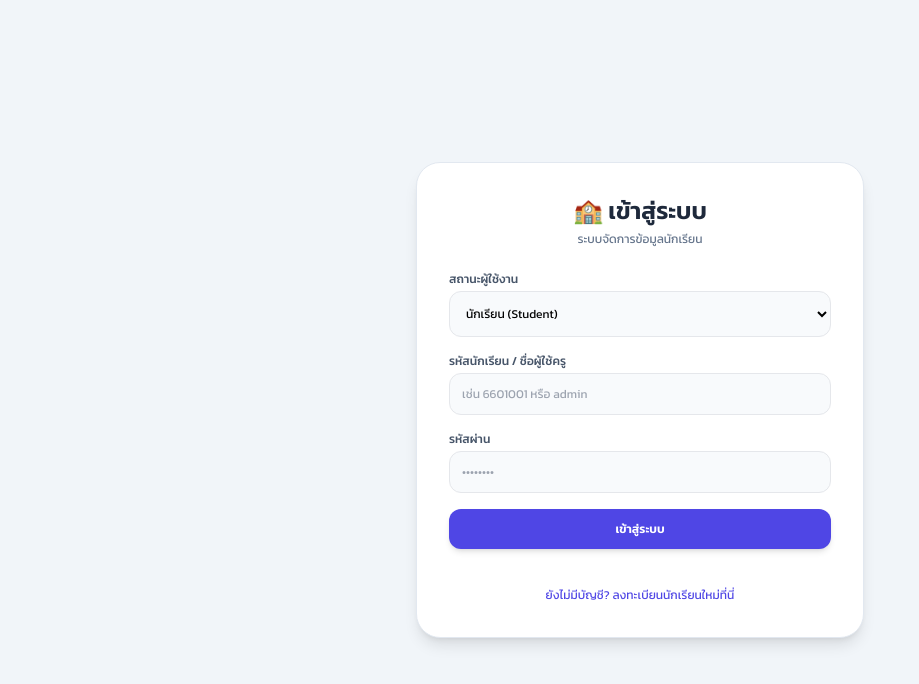
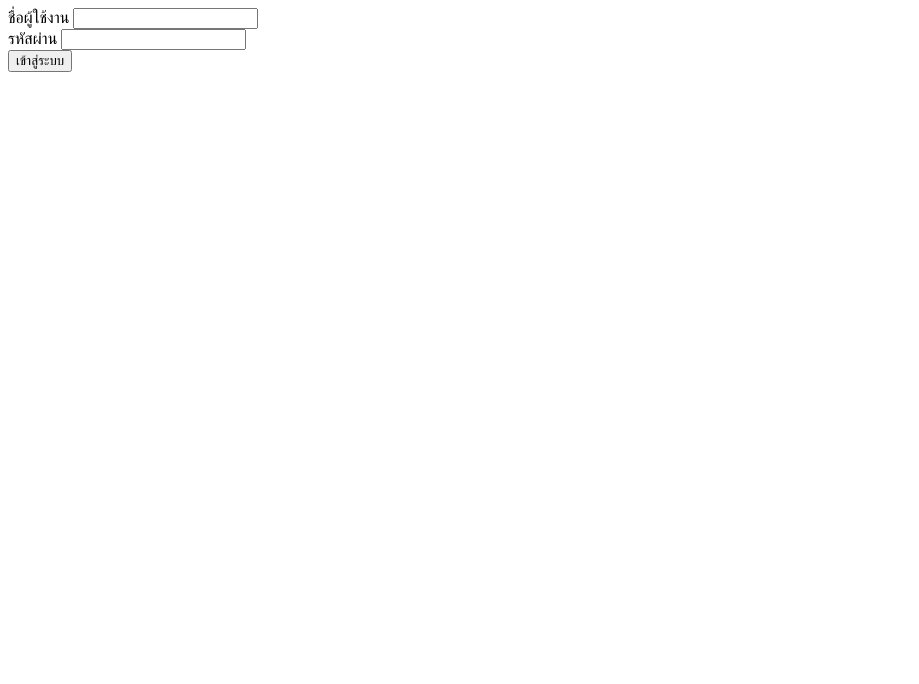
Before and after one commit to sittisak2009/student-web, a Python web app: template templates/login.html in a window 1280 px wide. Shown: the top 684 px of the page, without its empty margins (0-919 px from the left). Run offline with Jinja, Linux system fonts and the light colour scheme; the template is opened without the code that fills it, so the values that code supplies are empty; some libraries are stand-ins or nearby versions.

Commit message:
Update login.html

```diff
--- a/templates/login.html
+++ b/templates/login.html
@@ -1,60 +1,11 @@
-<!DOCTYPE html>
-<html lang="th">
-<head>
-    <meta charset="UTF-8">
-    <meta name="viewport" content="width=device-width, initial-scale=1.0">
-    <title>เข้าสู่ระบบ</title>
-    <script src="https://cdn.tailwindcss.com"></script>
-    <link href="https://fonts.googleapis.com/css2?family=Kanit:wght@300;400;500;600&display=swap" rel="stylesheet">
-    <style> body { font-family: 'Kanit', sans-serif; } </style>
-</head>
-<body class="bg-slate-100 min-h-screen flex items-center justify-center p-4">
-    <div class="bg-white p-8 rounded-3xl shadow-lg border border-slate-200 w-full max-w-md space-y-6">
-        <div class="text-center">
-            <h1 class="text-2xl font-bold text-slate-800">🏫 เข้าสู่ระบบ</h1>
-            <p class="text-xs text-slate-500 mt-1">ระบบจัดการข้อมูลนักเรียน</p>
-        </div>
-
-        {% with messages = get_flashed_messages(with_categories=true) %}
-          {% if messages %}
-            {% for category, message in messages %}
-              <div class="p-3 rounded-xl text-xs font-medium text-center border
-                  {% if category == 'success' %}bg-emerald-50 text-emerald-700 border-emerald-200
-                  {% elif category == 'error' %}bg-rose-50 text-rose-700 border-rose-200
-                  {% else %}bg-indigo-50 text-indigo-700 border-indigo-200{% endif %}">
-                  {{ message }}
-              </div>
-            {% endfor %}
-          {% endif %}
-        {% endwith %}
-
-        <form action="/login" method="POST" class="space-y-4">
-            <div>
-                <label class="block text-xs font-medium text-slate-600 mb-1">สถานะผู้ใช้งาน</label>
-                <select name="role" class="w-full p-3 bg-slate-50 border rounded-xl text-xs outline-none focus:ring-2 focus:ring-indigo-500">
-                    <option value="student">นักเรียน (Student)</option>
-                    <option value="teacher">ครูประจำชั้น (Teacher)</option>
-                </select>
-            </div>
-
-            <div>
-                <label class="block text-xs font-medium text-slate-600 mb-1">รหัสนักเรียน / ชื่อผู้ใช้ครู</label>
-                <input type="text" name="username" placeholder="เช่น 6601001 หรือ admin" required class="w-full p-3 bg-slate-50 border rounded-xl text-xs outline-none focus:ring-2 focus:ring-indigo-500">
-            </div>
-
-            <div>
-                <label class="block text-xs font-medium text-slate-600 mb-1">รหัสผ่าน</label>
-                <input type="password" name="password" placeholder="••••••••" required class="w-full p-3 bg-slate-50 border rounded-xl text-xs outline-none focus:ring-2 focus:ring-indigo-500">
-            </div>
-
-            <button type="submit" class="w-full py-3 bg-indigo-600 hover:bg-indigo-700 text-white rounded-xl text-xs font-semibold transition shadow-md">
-                เข้าสู่ระบบ
-            </button>
-        </form>
-
-        <div class="text-center pt-2">
-            <a href="/register" class="text-xs text-indigo-600 hover:underline">ยังไม่มีบัญชี? ลงทะเบียนนักเรียนใหม่ที่นี่</a>
-        </div>
+<form action="/login" method="POST">
+    <div>
+        <label>ชื่อผู้ใช้งาน</label>
+        <input type="text" name="username" required class="border p-2 rounded w-full">
     </div>
-</body>
-        </html>
+    <div>
+        <label>รหัสผ่าน</label>
+        <input type="password" name="password" required class="border p-2 rounded w-full">
+    </div>
+    <button type="submit" class="bg-blue-600 text-white p-2 rounded w-full mt-4">เข้าสู่ระบบ</button>
+</form>
```
